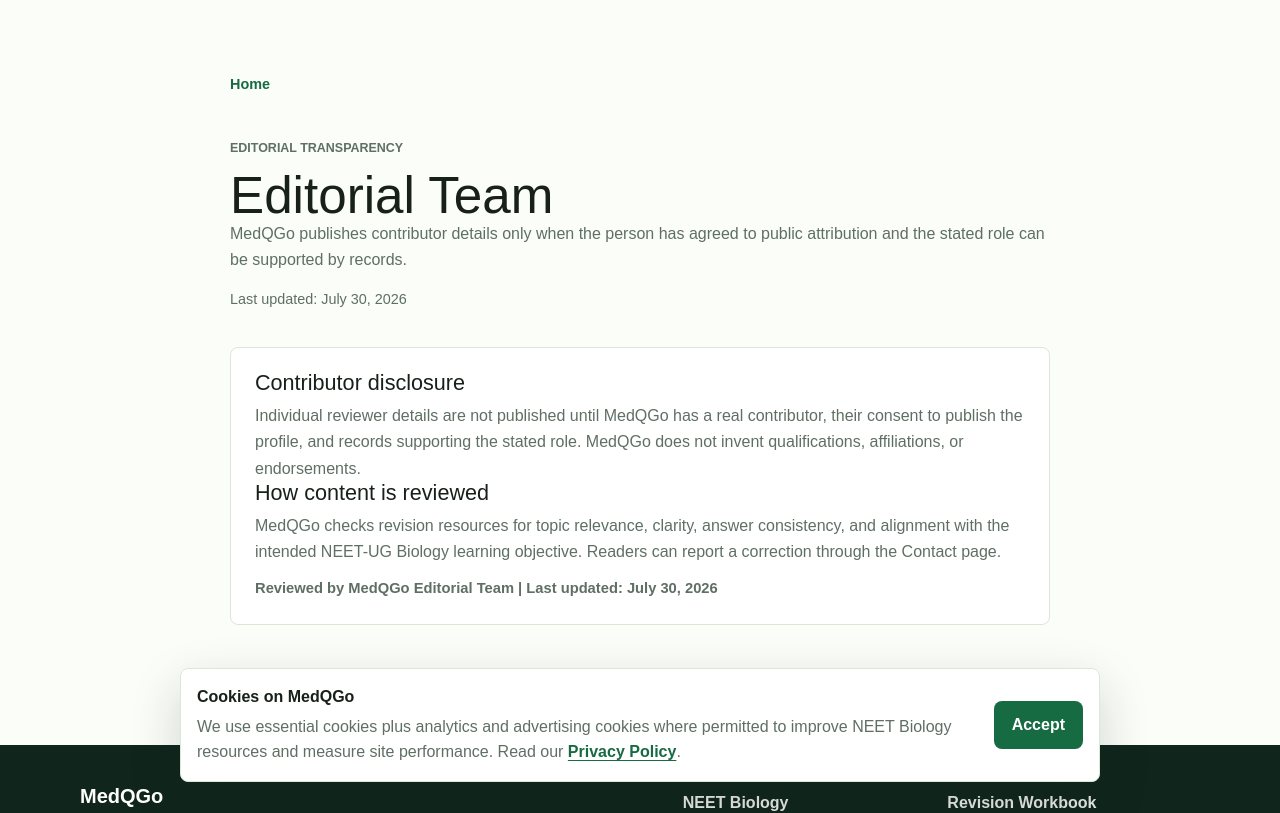
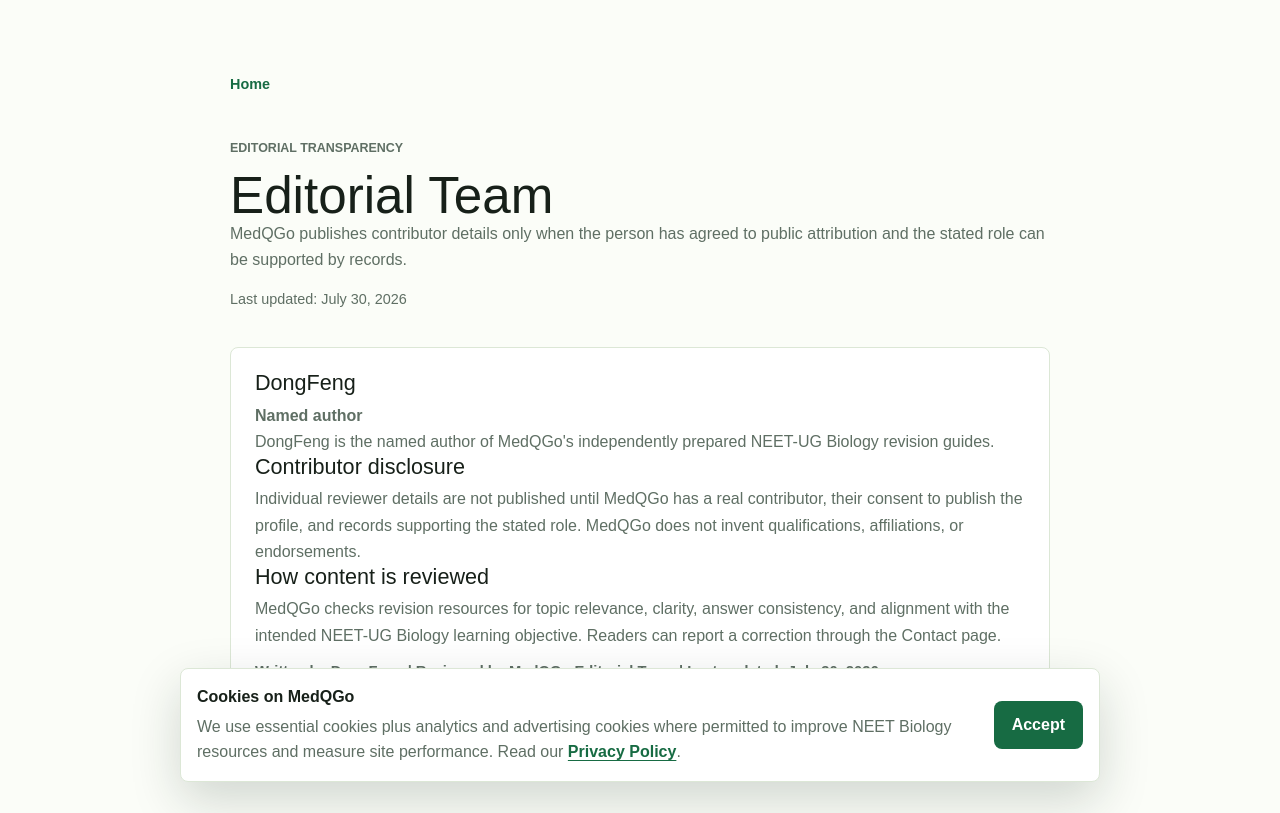
Before and after one commit to lliuzinan/neetTk, a Next.js app: page /team in a window 1280 px wide. Shown: the top 813 px of the page. Built offline with nearby package versions, Linux system fonts and the light colour scheme; no server answers.

Commit message:
Add transparent DongFeng author attribution

```diff
--- a/app/team/page.tsx
+++ b/app/team/page.tsx
@@ -1,7 +1,7 @@
 import type { Metadata } from "next";
 import Link from "next/link";
 import { EditorialByline } from "@/components/EditorialByline";
-import { editorialReviewer, hasPublishedReviewer } from "@/lib/editorialReviewer";
+import { editorialReviewer, hasNamedAuthor, hasPublishedReviewer } from "@/lib/editorialReviewer";
 import { LAST_UPDATED_DISPLAY } from "@/lib/seo";
 
 export const metadata: Metadata = {
@@ -12,6 +12,7 @@ export const metadata: Metadata = {
 
 export default function TeamPage() {
   const hasReviewer = hasPublishedReviewer();
+  const hasAuthor = hasNamedAuthor();
 
   return (
     <main className="page articlePage">
@@ -24,6 +25,13 @@ export default function TeamPage() {
       </header>
 
       <article className="articleBody">
+        {hasAuthor && (
+          <section>
+            <h2>{editorialReviewer.authorName}</h2>
+            <p><strong>Named author</strong></p>
+            <p>{editorialReviewer.authorName} is the named author of MedQGo's independently prepared NEET-UG Biology revision guides.</p>
+          </section>
+        )}
         {hasReviewer ? (
           <section>
             <h2>{editorialReviewer.name}</h2>
--- a/components/EditorialByline.tsx
+++ b/components/EditorialByline.tsx
@@ -1,9 +1,12 @@
 import { LAST_UPDATED_DISPLAY } from "@/lib/seo";
+import { editorialReviewer, hasNamedAuthor } from "@/lib/editorialReviewer";
 
 export function EditorialByline({ lastUpdated = LAST_UPDATED_DISPLAY }: { lastUpdated?: string }) {
+  const author = hasNamedAuthor() ? `Written by ${editorialReviewer.authorName} | ` : "";
+
   return (
     <p className="editorialByline">
-      Reviewed by MedQGo Editorial Team | Last updated: {lastUpdated}
+      {author}Reviewed by MedQGo Editorial Team | Last updated: {lastUpdated}
     </p>
   );
 }
--- a/data/editorial-reviewer.json
+++ b/data/editorial-reviewer.json
@@ -1,4 +1,5 @@
 {
+  "authorName": "DongFeng",
   "name": "",
   "role": "",
   "credentials": "",
--- a/lib/editorialReviewer.ts
+++ b/lib/editorialReviewer.ts
@@ -1,6 +1,7 @@
 import reviewerData from "@/data/editorial-reviewer.json";
 
 export type EditorialReviewer = {
+  authorName: string;
   name: string;
   role: string;
   credentials: string;
@@ -14,6 +15,10 @@ export type EditorialReviewer = {
 
 export const editorialReviewer = reviewerData as EditorialReviewer;
 
+export function hasNamedAuthor(reviewer: EditorialReviewer = editorialReviewer) {
+  return Boolean(reviewer.authorName?.trim());
+}
+
 export function hasPublishedReviewer(reviewer: EditorialReviewer = editorialReviewer) {
   return Boolean(
     reviewer.name.trim()
```
Also changed, not shown: 1 other file (tests, documents, lock files or other folders).
